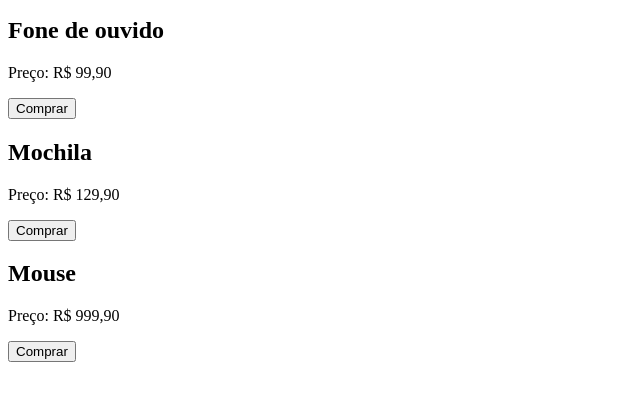
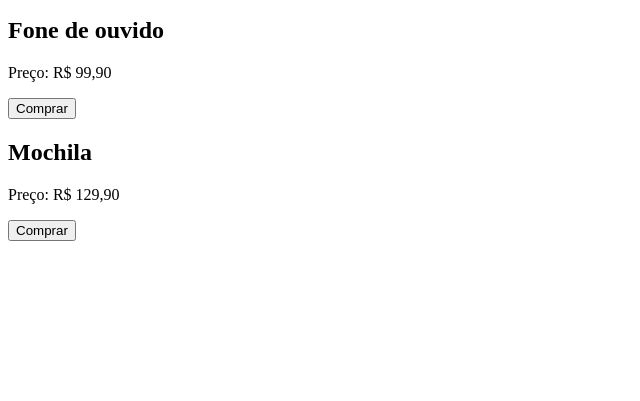
Before and after one commit to daviavi1/LojaVirtual, a plain HTML site: page index.html in a window 1280 px wide. Shown: the part 101-502 px from the top of the page, without its empty margins (0-640 px from the left). Drawn offline with Linux system fonts and the light colour scheme.

Commit message:
Revert "novas funcionalidades completas"
This reverts commit 4017c64e5a3da30628076bb612879f47daeda775.

```diff
--- a/index.html
+++ b/index.html
@@ -16,9 +16,5 @@
   <h2>Mochila</h2>
   <p>Preço: R$ 129,90</p>
   <button>Comprar</button>
-
-  <h2>Mouse</h2>
-  <p>Preço: R$ 999,90</p>
-  <button>Comprar</button>
 </body>
 </html>
```
Also changed, not shown: pagina1.html (deleted), pagina2.html (deleted).
